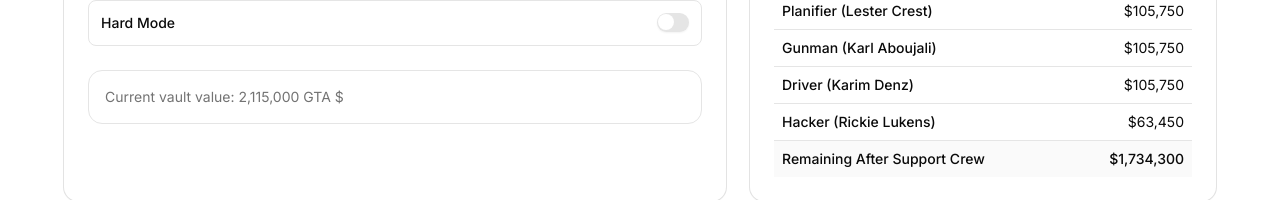
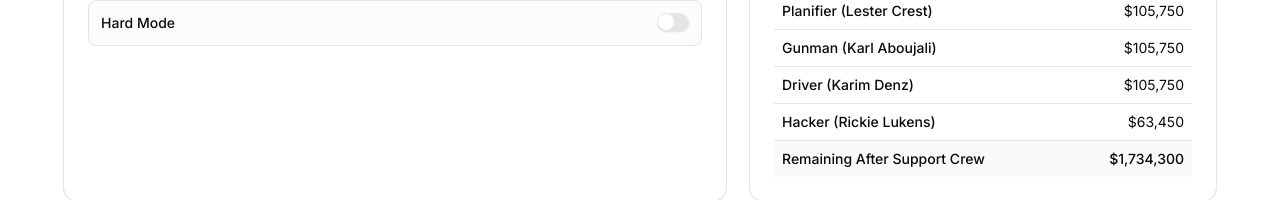
Before and after one commit to 12LuA/Cayo-Calculator, a Next.js app: page /casino-calculator in a window 1280 px wide. Shown: the part 618-818 px from the top of the page. Built offline with nearby package versions, Linux system fonts and the light colour scheme.

Commit message:
feat: update FieldLabel components with background styling for better visibility

```diff
--- a/components/casino-calculator/casino-calculator-form.tsx
+++ b/components/casino-calculator/casino-calculator-form.tsx
@@ -251,7 +251,10 @@ export function CasinoCalculatorForm() {
               <Separator />
 
               <FieldGroup>
-                <FieldLabel htmlFor="daily-vault">
+                <FieldLabel
+                  htmlFor="daily-vault"
+                  className="bg-muted/30 has-data-checked:bg-primary/10"
+                >
                   <Field orientation="horizontal">
                     <FieldContent>
                       <FieldTitle>Daily Vault</FieldTitle>
@@ -265,7 +268,10 @@ export function CasinoCalculatorForm() {
                   </Field>
                 </FieldLabel>
 
-                <FieldLabel htmlFor="hand-drill">
+                <FieldLabel
+                  htmlFor="hand-drill"
+                  className="bg-muted/30 has-data-checked:bg-primary/10"
+                >
                   <Field orientation="horizontal">
                     <FieldContent>
                       <FieldTitle>Hand Drill</FieldTitle>
@@ -279,7 +285,10 @@ export function CasinoCalculatorForm() {
                   </Field>
                 </FieldLabel>
 
-                <FieldLabel htmlFor="hard-mode">
+                <FieldLabel
+                  htmlFor="hard-mode"
+                  className="bg-muted/30 has-data-checked:bg-primary/10"
+                >
                   <Field orientation="horizontal">
                     <FieldContent>
                       <FieldTitle>Hard Mode</FieldTitle>
@@ -293,14 +302,6 @@ export function CasinoCalculatorForm() {
                   </Field>
                 </FieldLabel>
               </FieldGroup>
-
-              <div className="flex flex-col gap-3 rounded-xl border p-4 sm:flex-row sm:items-center sm:justify-between">
-                <div className="text-sm text-muted-foreground">
-                  <p>
-                    Current vault value: {formatMoney(currentVaultValue)} GTA $
-                  </p>
-                </div>
-              </div>
             </div>
           </CardContent>
         </Card>
```
